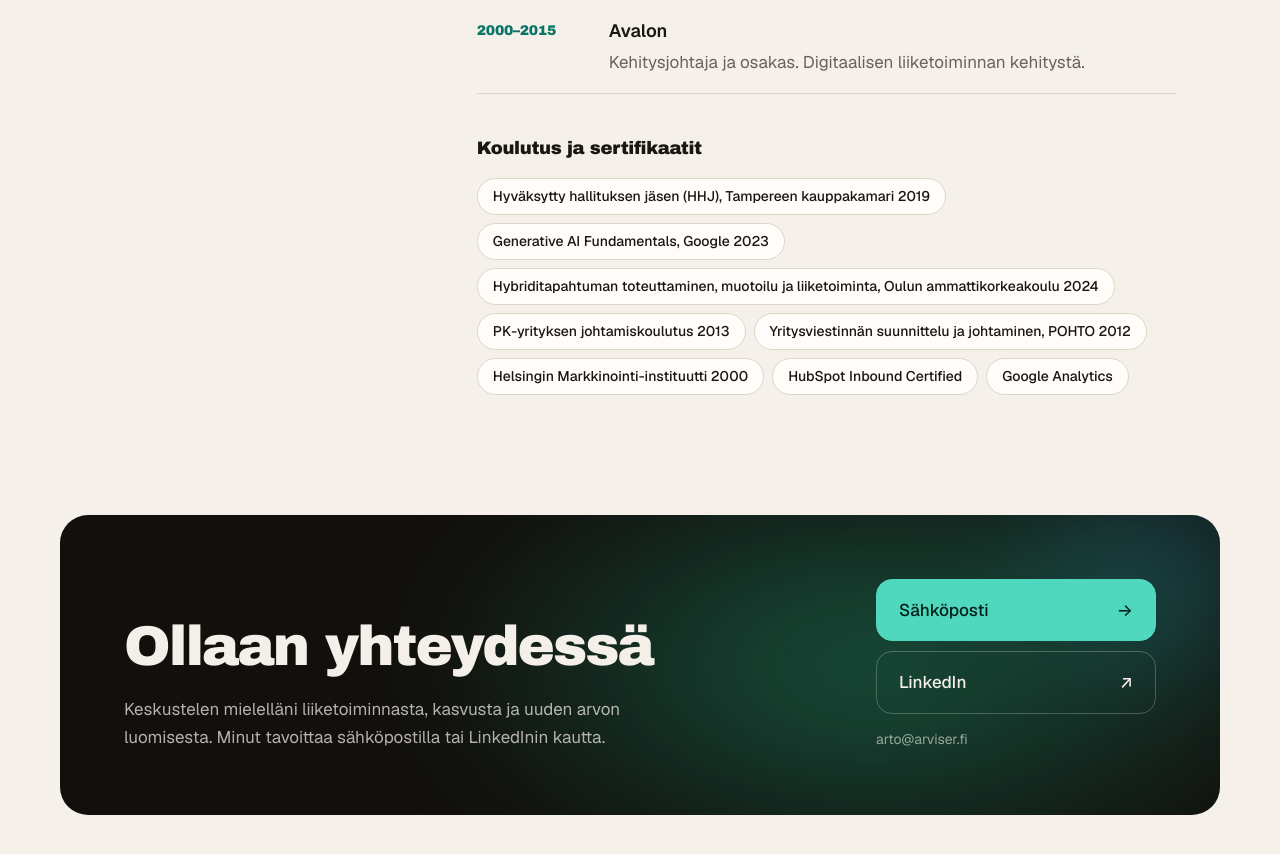
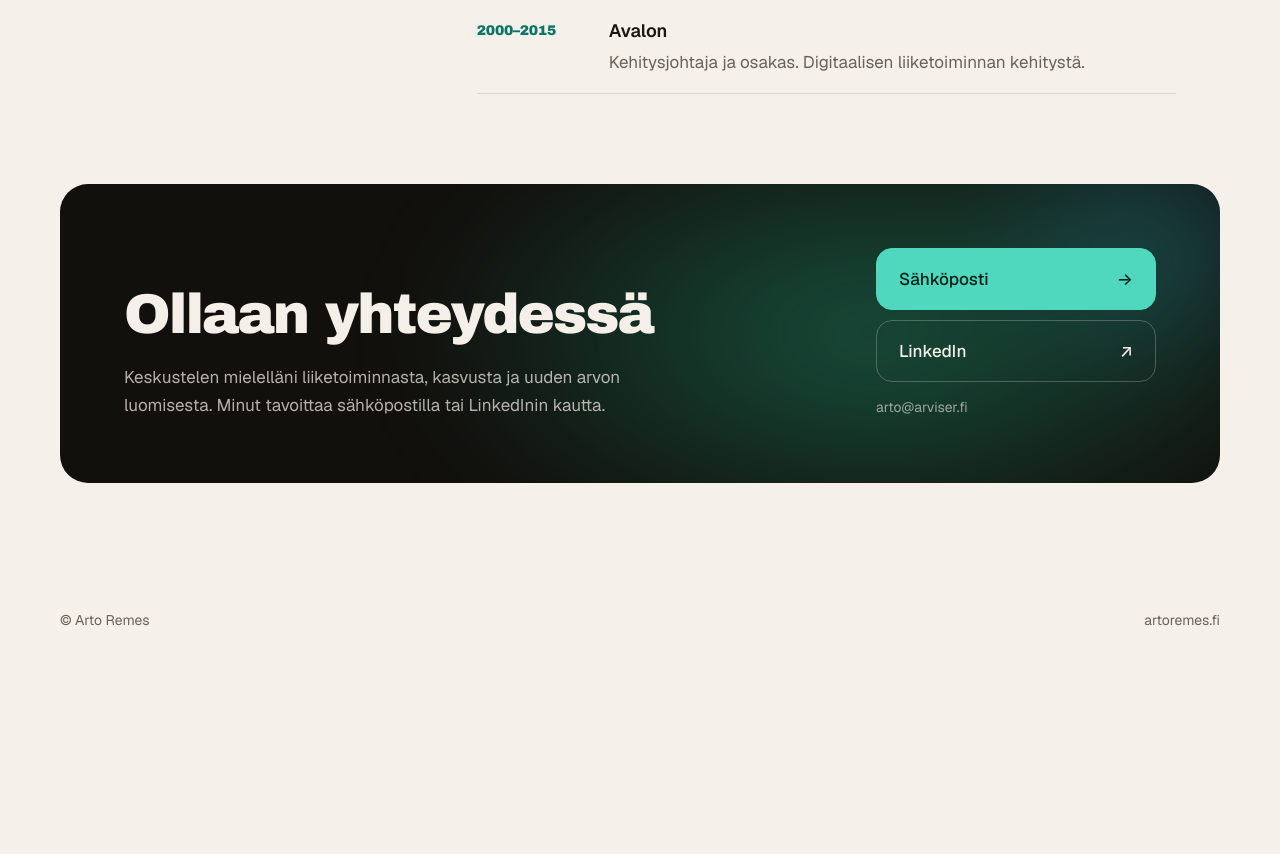
Before and after one commit to arviser/site-arto, a website: page public/index.html in a window 1280 px wide. Shown: the part 3062-3916 px from the top of the page. After the commit the page ends 3746 px from the top, so only its background shows below. Drawn offline with nearby package versions, Linux system fonts and the light colour scheme; a web font is replaced by a local one.

Commit message:
Poista sertifikaattilista Tausta-osiosta
Co-Authored-By: Claude Sonnet 5.5 <noreply@anthropic.com>
Claude-Session: https://claude.ai/code/session_01QyRZhjX8JoBYQpy9KLGQNT

```diff
--- a/public/index.html
+++ b/public/index.html
@@ -161,7 +161,6 @@ h2 { font-family: var(--font-display); font-weight: 500; font-size: clamp(24px,
 .timeline .yrs { font-family: var(--font-display); font-size: 14px; letter-spacing: -0.02em; color: var(--accent); padding-top: 3px; }
 .timeline strong { display: block; font-weight: 600; font-size: 18px; }
 .timeline div span { display: block; color: var(--muted); margin-top: 4px; line-height: 1.5; }
-.sub { font-family: var(--font-display); font-size: 18px; letter-spacing: -0.02em; font-weight: 500; margin: 2.2em 0 14px; }
 .chips { display: flex; flex-wrap: wrap; gap: 8px; margin: 0 0 1.8em; padding: 0; list-style: none; }
 .chips li { font-size: 14px; font-weight: 500; border: 1px solid var(--line); background: var(--surface); padding: 6px 15px; border-radius: 999px; }
 
@@ -281,17 +280,6 @@ footer .wrap { display: flex; justify-content: space-between; gap: 16px; flex-wr
             <li><span class="yrs">2000–2015</span><div><strong>Avalon</strong><span>Kehitysjohtaja ja osakas. Digitaalisen liiketoiminnan kehitystä.</span></div></li>
           </ol>
 
-          <h3 class="sub">Koulutus ja sertifikaatit</h3>
-          <ul class="chips">
-            <li>Hyväksytty hallituksen jäsen (HHJ), Tampereen kauppakamari 2019</li>
-            <li>Generative AI Fundamentals, Google 2023</li>
-            <li>Hybriditapahtuman toteuttaminen, muotoilu ja liiketoiminta, Oulun ammattikorkeakoulu 2024</li>
-            <li>PK-yrityksen johtamiskoulutus 2013</li>
-            <li>Yritysviestinnän suunnittelu ja johtaminen, POHTO 2012</li>
-            <li>Helsingin Markkinointi-instituutti 2000</li>
-            <li>HubSpot Inbound Certified</li>
-            <li>Google Analytics</li>
-          </ul>
         </div>
       </div>
     </section>
```
